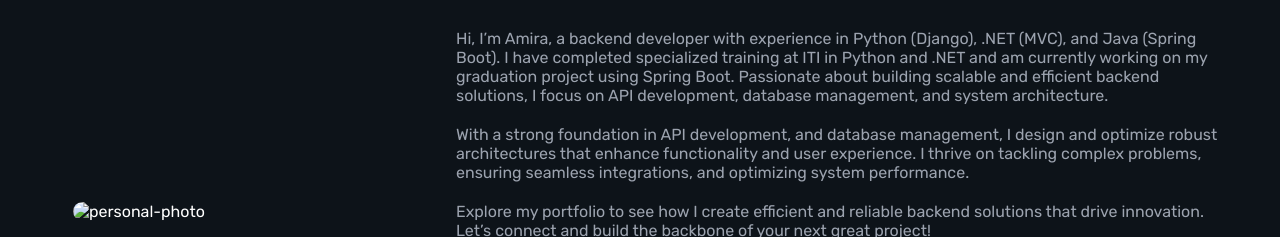
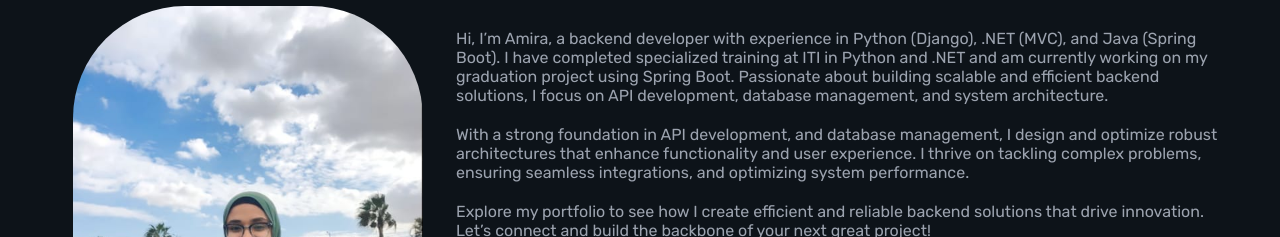
Before and after one commit to AmiraHassan2003/Portfolio, a plain HTML site: page index.html in a window 1280 px wide. Shown: the part 707-944 px from the top of the page. Drawn offline with nearby package versions, Linux system fonts and the light colour scheme; a web font is replaced by a local one.

Commit message:
Update index.html

```diff
--- a/index.html
+++ b/index.html
@@ -26,7 +26,7 @@
     <section class="about">
         <div class="section__container about__container">
             <div class="about__image">
-                <img src="" alt="personal-photo" class="personal__photo">
+                <img src="assets/personal-photo.jpg" alt="personal-photo" class="personal__photo">
             </div>
             <div class="about__content">
                 <h2 class="section__title">About <span>Me</span></h2>
```
